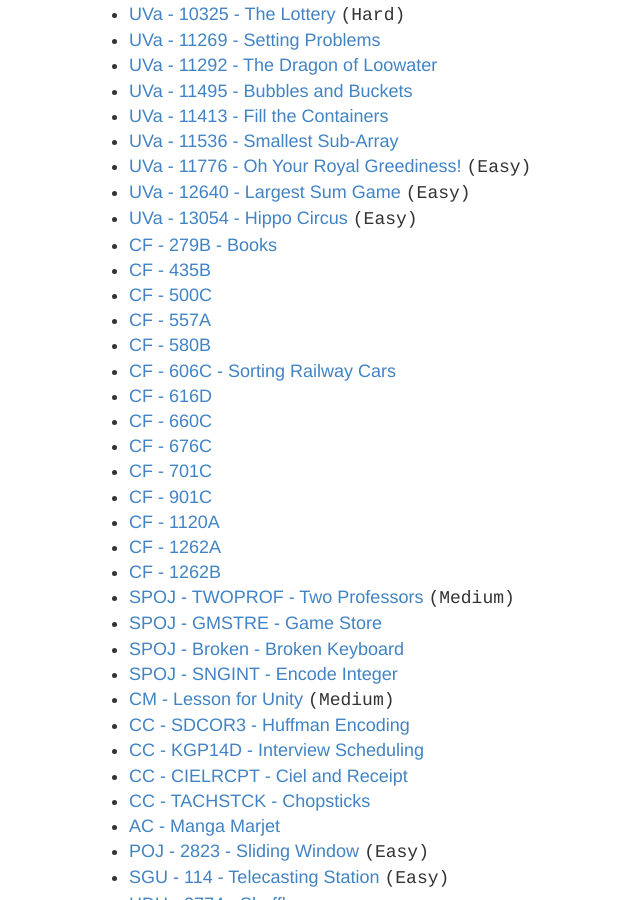
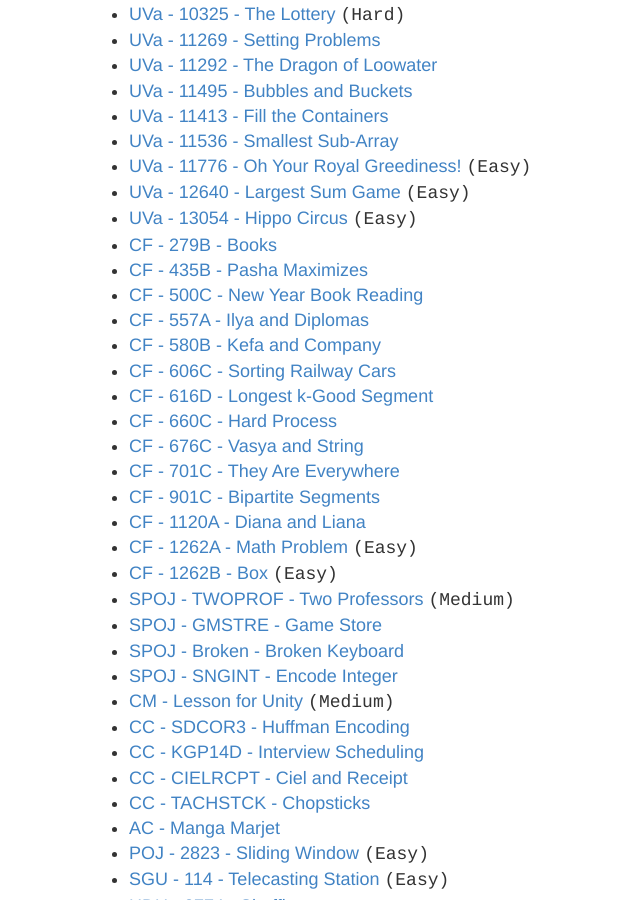
Before and after one commit to baps-bgd/baps-bgd.github.io, a Jekyll site: the page built from _posts/2020-10-5-greedy-and-searching.md, in a window 1280 px wide and 900 px high, scrolled down 912 px. Shown: the whole window, without its empty margins (181-821 px from the left). Built offline with Jekyll 4.4.1, drawn with Linux system fonts in a browser that asks for light colours.

Commit message:
feat: add name for greedy cf problems

```diff
--- a/_posts/2020-10-5-greedy-and-searching.md
+++ b/_posts/2020-10-5-greedy-and-searching.md
@@ -6,61 +6,61 @@
 
 ## Resources
 
-- [Hackerearth tutorial - Greedy](https://www.hackerearth.com/practice/algorithms/greedy/basics-of-greedy-algorithms/tutorial/){:target="_blank"}
-- [Topcoder tutorial - Greedy](https://www.topcoder.com/community/competitive-programming/tutorials/greedy-is-good/){:target="_blank"}
-- [Forthright48 tutorial - Greedy](https://forthright48-web.herokuapp.com/cpps/notes/intervalScheduling.md){:target="_blank"}
-- [Hackerearth tutorial - Binary Search](https://www.hackerearth.com/practice/algorithms/searching/binary-search/tutorial/){:target="_blank"}
-- [Topcoder tutorial - Binary Search](https://www.topcoder.com/community/competitive-programming/tutorials/binary-search){:target="_blank"}
-- [Medium tutorial - Sliding Window](https://medium.com/@zengruiwang/sliding-window-technique-360d840d5740){:target="_blank"}
-- [Quora tutorial - Two Pointer](https://www.quora.com/q/techparoksha/The-Two-Pointer-Algorithm){:target="_blank"}
-- [CP-Algorithms tutorial - Maximum Sum](https://cp-algorithms.com/others/maximum_average_segment.html){:target="_blank"}
-- [Medium tutorial - Meet in the Middle](https://medium.com/@sherlock_ed/programming-meet-in-the-middle-technique-5025dbc1c6b6){:target="_blank"}
+- [Hackerearth tutorial - Greedy](https://www.hackerearth.com/practice/algorithms/greedy/basics-of-greedy-algorithms/tutorial/){:target="\_blank"}
+- [Topcoder tutorial - Greedy](https://www.topcoder.com/community/competitive-programming/tutorials/greedy-is-good/){:target="\_blank"}
+- [Forthright48 tutorial - Greedy](https://forthright48-web.herokuapp.com/cpps/notes/intervalScheduling.md){:target="\_blank"}
+- [Hackerearth tutorial - Binary Search](https://www.hackerearth.com/practice/algorithms/searching/binary-search/tutorial/){:target="\_blank"}
+- [Topcoder tutorial - Binary Search](https://www.topcoder.com/community/competitive-programming/tutorials/binary-search){:target="\_blank"}
+- [Medium tutorial - Sliding Window](https://medium.com/@zengruiwang/sliding-window-technique-360d840d5740){:target="\_blank"}
+- [Quora tutorial - Two Pointer](https://www.quora.com/q/techparoksha/The-Two-Pointer-Algorithm){:target="\_blank"}
+- [CP-Algorithms tutorial - Maximum Sum](https://cp-algorithms.com/others/maximum_average_segment.html){:target="\_blank"}
+- [Medium tutorial - Meet in the Middle](https://medium.com/@sherlock_ed/programming-meet-in-the-middle-technique-5025dbc1c6b6){:target="\_blank"}
 
 ## Related Problems
 
-- [Lightoj Greedy Section](http://lightoj.com/volume_problemcategory.php?category=Greedy){:target="_blank"}
-- [Lightoj Searching Section](http://lightoj.com/volume_problemcategory.php?main_category=Advanced%20Search%20Techniques){:target="_blank"}
-- [UVa - 299 - Train Swapping](https://onlinejudge.org/external/2/299.pdf){:target="_blank"}
-- [UVa - 846 - Steps](https://onlinejudge.org/external/8/846.pdf){:target="_blank"}
-- [UVa - 880 - Cantor Fractions](https://onlinejudge.org/external/8/880.pdf){:target="_blank"}
-- [UVa - 1121 - Subsequence](https://onlinejudge.org/external/11/1121.pdf){:target="_blank"}
-- [UVa - 1712 - Cutting Cheese](https://onlinejudge.org/external/17/1712.pdf){:target="_blank"}
-- [UVa - 1720 - Weather Report](https://onlinejudge.org/external/17/1720.pdf){:target="_blank"} `(Hard)`
-- [UVa - 10325 - The Lottery](https://onlinejudge.org/external/103/10325.pdf){:target="_blank"} `(Hard)`
-- [UVa - 11269 - Setting Problems](https://onlinejudge.org/external/112/11269.pdf){:target="_blank"}
-- [UVa - 11292 - The Dragon of Loowater](https://onlinejudge.org/external/112/11292.pdf){:target="_blank"}
-- [UVa - 11495 - Bubbles and Buckets](https://onlinejudge.org/external/114/11495.pdf){:target="_blank"}
-- [UVa - 11413 - Fill the Containers](https://onlinejudge.org/external/114/11413.pdf){:target="_blank"}
-- [UVa - 11536 - Smallest Sub-Array](https://vjudge.net/problem/UVA-11536/origin){:target="_blank"}
-- [UVa - 11776 - Oh Your Royal Greediness!](https://onlinejudge.org/external/117/11776.pdf){:target="_blank"} `(Easy)`
-- [UVa - 12640 - Largest Sum Game](https://onlinejudge.org/external/126/12640.pdff){:target="_blank"} `(Easy)`
-- [UVa - 13054 - Hippo Circus](https://onlinejudge.org/external/130/13054.pdf){:target="_blank"} `(Easy)`
-- [CF - 279B - Books](https://codeforces.com/problemset/problem/279/B){:target="_blank"}
-- [CF - 435B](https://codeforces.com/problemset/problem/435/B){:target="_blank"}
-- [CF - 500C](https://codeforces.com/problemset/problem/500/C){:target="_blank"}
-- [CF - 557A](https://codeforces.com/problemset/problem/557/A){:target="_blank"}
-- [CF - 580B](https://codeforces.com/problemset/problem/580/B){:target="_blank"}
-- [CF - 606C - Sorting Railway Cars](https://codeforces.com/contest/606/problem/C){:target="_blank"}
-- [CF - 616D](https://codeforces.com/problemset/problem/616/D){:target="_blank"}
-- [CF - 660C](https://codeforces.com/problemset/problem/660/C){:target="_blank"}
-- [CF - 676C](https://codeforces.com/problemset/problem/676/C){:target="_blank"}
-- [CF - 701C](https://codeforces.com/problemset/problem/701/C){:target="_blank"}
-- [CF - 901C](https://codeforces.com/problemset/problem/901/C){:target="_blank"}
-- [CF - 1120A](https://codeforces.com/problemset/problem/1120/A){:target="_blank"}
-- [CF - 1262A](https://codeforces.com/problemset/problem/1262/A){:target="_blank"}
-- [CF - 1262B](https://codeforces.com/problemset/problem/1262/B){:target="_blank"}
-- [SPOJ - TWOPROF - Two Professors](https://www.spoj.com/problems/TWOPROF/){:target="_blank"} `(Medium)`
-- [SPOJ - GMSTRE - Game Store](https://www.spoj.com/problems/GMSTRE/en/){:target="_blank"}
-- [SPOJ - Broken - Broken Keyboard](https://www.spoj.com/problems/BROKEN/en//){:target="_blank"}
-- [SPOJ - SNGINT - Encode Integer](https://www.spoj.com/problems/SNGINT/en/){:target="_blank"}
-- [CM - Lesson for Unity](https://algo.codemarshal.org/contests/subiupc-2015/problems/B){:target="_blank"} `(Medium)`
-- [CC - SDCOR3 - Huffman Encoding](https://www.codechef.com/problems/SDCOR3){:target="_blank"}
-- [CC - KGP14D - Interview Scheduling](https://www.codechef.com/problems/KGP14D){:target="_blank"}
-- [CC - CIELRCPT - Ciel and Receipt](https://www.codechef.com/problems/CIELRCPT){:target="_blank"}
-- [CC - TACHSTCK - Chopsticks](https://www.codechef.com/problems/TACHSTCK){:target="_blank"}
-- [AC - Manga Marjet](https://atcoder.jp/contests/hitachi2020/tasks/hitachi2020_d){:target="_blank"}
-- [POJ - 2823 - Sliding Window](http://poj.org/problem?id=2823){:target="_blank"} `(Easy)`
-- [SGU - 114 - Telecasting Station](https://vjudge.net/problem/SGU-114){:target="_blank"} `(Easy)`
-- [HDU - 2774 - Shuffle](http://acm.hdu.edu.cn/showproblem.php?pid=2774){:target="_blank"}
-- [HDU - 5056 - Boring Count](http://acm.hdu.edu.cn/showproblem.php?pid=5056){:target="_blank"}
-- [HDU - 5806 - NanoApe Loves Sequence Ⅱ](http://acm.hdu.edu.cn/showproblem.php?pid=5806){:target="_blank"}
+- [Lightoj Greedy Section](http://lightoj.com/volume_problemcategory.php?category=Greedy){:target="\_blank"}
+- [Lightoj Searching Section](http://lightoj.com/volume_problemcategory.php?main_category=Advanced%20Search%20Techniques){:target="\_blank"}
+- [UVa - 299 - Train Swapping](https://onlinejudge.org/external/2/299.pdf){:target="\_blank"}
+- [UVa - 846 - Steps](https://onlinejudge.org/external/8/846.pdf){:target="\_blank"}
+- [UVa - 880 - Cantor Fractions](https://onlinejudge.org/external/8/880.pdf){:target="\_blank"}
+- [UVa - 1121 - Subsequence](https://onlinejudge.org/external/11/1121.pdf){:target="\_blank"}
+- [UVa - 1712 - Cutting Cheese](https://onlinejudge.org/external/17/1712.pdf){:target="\_blank"}
+- [UVa - 1720 - Weather Report](https://onlinejudge.org/external/17/1720.pdf){:target="\_blank"} `(Hard)`
+- [UVa - 10325 - The Lottery](https://onlinejudge.org/external/103/10325.pdf){:target="\_blank"} `(Hard)`
+- [UVa - 11269 - Setting Problems](https://onlinejudge.org/external/112/11269.pdf){:target="\_blank"}
+- [UVa - 11292 - The Dragon of Loowater](https://onlinejudge.org/external/112/11292.pdf){:target="\_blank"}
+- [UVa - 11495 - Bubbles and Buckets](https://onlinejudge.org/external/114/11495.pdf){:target="\_blank"}
+- [UVa - 11413 - Fill the Containers](https://onlinejudge.org/external/114/11413.pdf){:target="\_blank"}
+- [UVa - 11536 - Smallest Sub-Array](https://vjudge.net/problem/UVA-11536/origin){:target="\_blank"}
+- [UVa - 11776 - Oh Your Royal Greediness!](https://onlinejudge.org/external/117/11776.pdf){:target="\_blank"} `(Easy)`
+- [UVa - 12640 - Largest Sum Game](https://onlinejudge.org/external/126/12640.pdff){:target="\_blank"} `(Easy)`
+- [UVa - 13054 - Hippo Circus](https://onlinejudge.org/external/130/13054.pdf){:target="\_blank"} `(Easy)`
+- [CF - 279B - Books](https://codeforces.com/problemset/problem/279/B){:target="\_blank"}
+- [CF - 435B - Pasha Maximizes](https://codeforces.com/problemset/problem/435/B){:target="\_blank"}
+- [CF - 500C - New Year Book Reading](https://codeforces.com/problemset/problem/500/C){:target="\_blank"}
+- [CF - 557A - Ilya and Diplomas](https://codeforces.com/problemset/problem/557/A){:target="\_blank"}
+- [CF - 580B - Kefa and Company](https://codeforces.com/problemset/problem/580/B){:target="\_blank"}
+- [CF - 606C - Sorting Railway Cars](https://codeforces.com/contest/606/problem/C){:target="\_blank"}
+- [CF - 616D - Longest k-Good Segment](https://codeforces.com/problemset/problem/616/D){:target="\_blank"}
+- [CF - 660C - Hard Process](https://codeforces.com/problemset/problem/660/C){:target="\_blank"}
+- [CF - 676C - Vasya and String](https://codeforces.com/problemset/problem/676/C){:target="\_blank"}
+- [CF - 701C - They Are Everywhere](https://codeforces.com/problemset/problem/701/C){:target="\_blank"}
+- [CF - 901C - Bipartite Segments](https://codeforces.com/problemset/problem/901/C){:target="\_blank"}
+- [CF - 1120A - Diana and Liana](https://codeforces.com/problemset/problem/1120/A){:target="\_blank"}
+- [CF - 1262A - Math Problem](https://codeforces.com/problemset/problem/1262/A){:target="\_blank"} `(Easy)`
+- [CF - 1262B - Box](https://codeforces.com/problemset/problem/1262/B){:target="\_blank"} `(Easy)`
+- [SPOJ - TWOPROF - Two Professors](https://www.spoj.com/problems/TWOPROF/){:target="\_blank"} `(Medium)`
+- [SPOJ - GMSTRE - Game Store](https://www.spoj.com/problems/GMSTRE/en/){:target="\_blank"}
+- [SPOJ - Broken - Broken Keyboard](https://www.spoj.com/problems/BROKEN/en//){:target="\_blank"}
+- [SPOJ - SNGINT - Encode Integer](https://www.spoj.com/problems/SNGINT/en/){:target="\_blank"}
+- [CM - Lesson for Unity](https://algo.codemarshal.org/contests/subiupc-2015/problems/B){:target="\_blank"} `(Medium)`
+- [CC - SDCOR3 - Huffman Encoding](https://www.codechef.com/problems/SDCOR3){:target="\_blank"}
+- [CC - KGP14D - Interview Scheduling](https://www.codechef.com/problems/KGP14D){:target="\_blank"}
+- [CC - CIELRCPT - Ciel and Receipt](https://www.codechef.com/problems/CIELRCPT){:target="\_blank"}
+- [CC - TACHSTCK - Chopsticks](https://www.codechef.com/problems/TACHSTCK){:target="\_blank"}
+- [AC - Manga Marjet](https://atcoder.jp/contests/hitachi2020/tasks/hitachi2020_d){:target="\_blank"}
+- [POJ - 2823 - Sliding Window](http://poj.org/problem?id=2823){:target="\_blank"} `(Easy)`
+- [SGU - 114 - Telecasting Station](https://vjudge.net/problem/SGU-114){:target="\_blank"} `(Easy)`
+- [HDU - 2774 - Shuffle](http://acm.hdu.edu.cn/showproblem.php?pid=2774){:target="\_blank"}
+- [HDU - 5056 - Boring Count](http://acm.hdu.edu.cn/showproblem.php?pid=5056){:target="\_blank"}
+- [HDU - 5806 - NanoApe Loves Sequence Ⅱ](http://acm.hdu.edu.cn/showproblem.php?pid=5806){:target="\_blank"}
```
